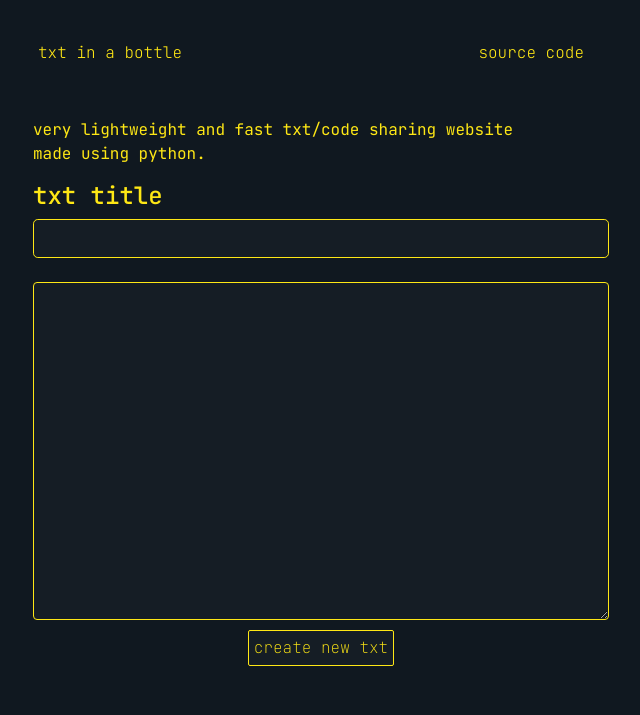
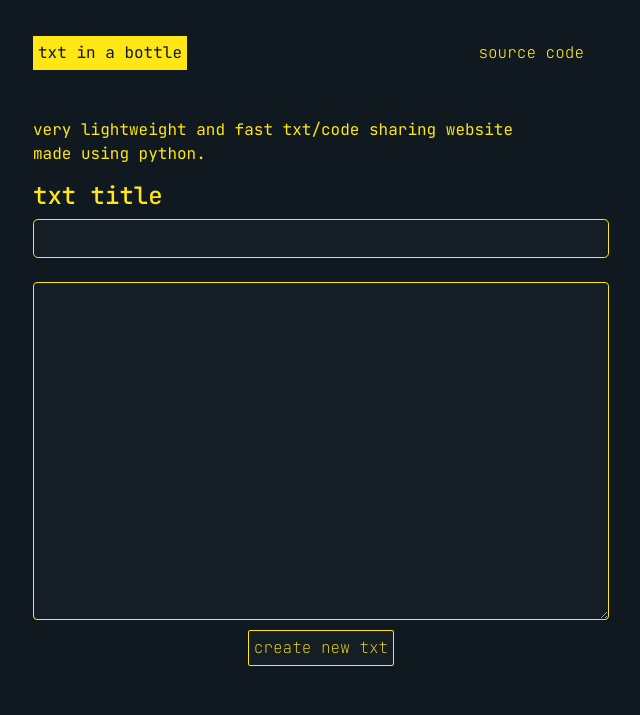
Before and after one commit to i3p9/txt-in-a-bottle, a Flask app: page / in a window 1280 px wide. Shown: the top 715 px of the page, without its empty margins (319-959 px from the left). Run offline with Flask 2, Linux system fonts and the light colour scheme.

Commit message:
fix(nav): title fix

```diff
--- a/static/styles/main.css
+++ b/static/styles/main.css
@@ -45,6 +45,12 @@ nav a{
     font-family: 'Jetbrains Mono', monospace;
     font-weight: 200;
     color: #FEE715;
+}
+
+.nav-title {
+    background-color: #FEE715;
+    color: #101820;
+    font-weight: 400;
 }
 
 .form-group{
--- a/templates/index.html
+++ b/templates/index.html
@@ -23,7 +23,7 @@
 <body>
     <div class="container d-flex justify-content-between mt-1">
         <nav>
-        <p>txt in a bottle</p>
+        <p class="nav-title">txt in a bottle</p>
         </nav>
         <nav>
         <a href="https://github.com/i3p9/txt-in-a-bottle" class="hover-underline-animation">source code</a>
```
